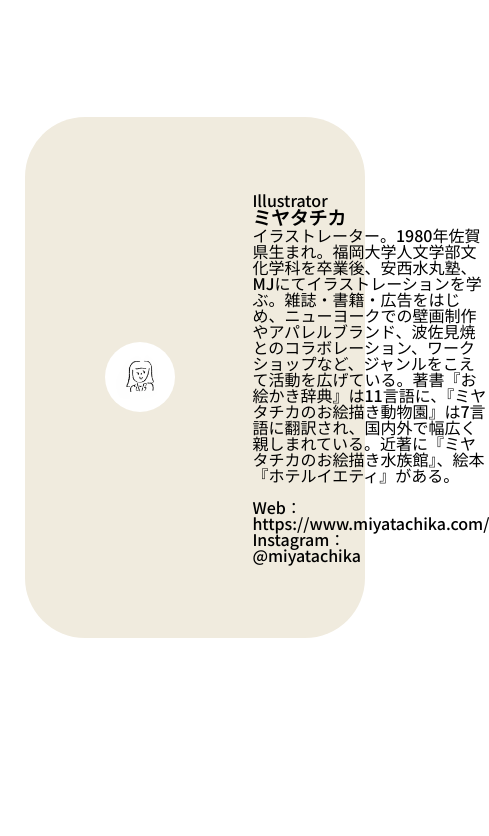
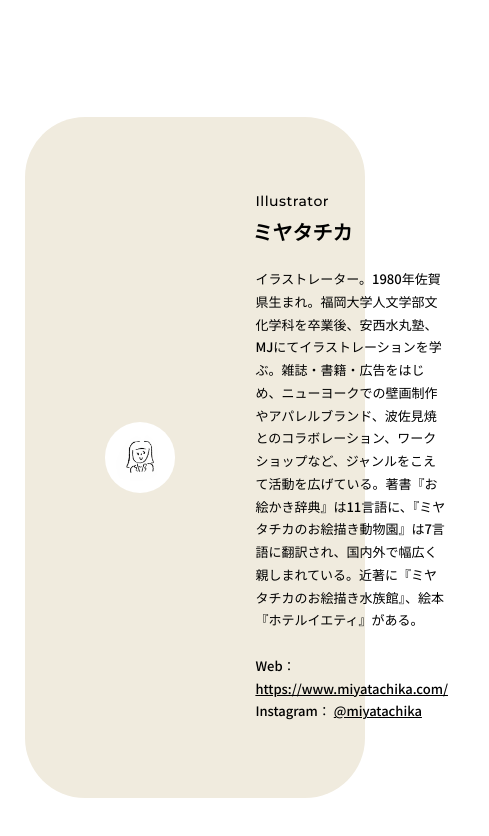
Before and after one commit to hi991016/woolrich, a plain HTML site: page index.html in a window 390 px wide. Shown: the part 2392-3228 px from the top of the page, 489 px wide, since content can reach past the window. Drawn offline with Linux system fonts and the light colour scheme.

Commit message:
update gsap

```diff
--- a/assets/js/main.js
+++ b/assets/js/main.js
@@ -24,7 +24,6 @@ const init = () => {
 const lenis = new Lenis({
   duration: 1.0,
   easing: (t) => Math.min(1, 1.001 - Math.pow(1 - t, 2.5)),
-  // easing: (t) => Math.min(1, 1.001 - Math.pow(2, -10 * t)),
   smooth: true,
   mouseMultiplier: 1.0,
   smoothTouch: true,
@@ -37,7 +36,9 @@ gsap.ticker.add((time) => {
   lenis.raf(time * 1000);
 });
 gsap.ticker.lagSmoothing(0);
-lenis.on("scroll", ScrollTrigger.update);
+lenis.on("scroll", () => {
+  ScrollTrigger.update();
+});
 
 // ===== app height =====
 const appHeight = () => {
@@ -58,6 +59,9 @@ window.addEventListener("resize", appHeight);
 gsap.registerPlugin(ScrollTrigger);
 
 const initGsap = () => {
+  // # clear old trigger
+  ScrollTrigger.getAll().forEach((st) => st.kill());
+
   // # change bg
   const defaultColor = getComputedStyle(document.body).backgroundColor;
   document.querySelectorAll("[data-bg]").forEach((panel) => {
@@ -67,6 +71,7 @@ const initGsap = () => {
       start: "top top",
       end: "bottom top",
       markers: false,
+      invalidateOnRefresh: true,
       onEnter: () =>
         gsap.to("body", {
           duration: 0.3,
@@ -93,29 +98,39 @@ const initGsap = () => {
         start: "top bottom",
         end: "bottom top",
         markers: false,
+        invalidateOnRefresh: true,
         toggleActions: "play none none reverse",
       },
     });
   });
 
-  // refactor refresh
+  // force trigger
   requestAnimationFrame(() => {
     ScrollTrigger.refresh();
   });
 };
 
-// # reset trigger when resize
+// force refresh triggers
 let resizeTimeout;
 const optimizedResize = () => {
   clearTimeout(resizeTimeout);
   resizeTimeout = setTimeout(() => {
-    requestAnimationFrame(initGsap);
+    requestAnimationFrame(() => {
+      appHeight();
+      ScrollTrigger.refresh();
+    });
   }, 200);
 };
 
+// use ResizeObserver with root margin
 const resizeObserver = new ResizeObserver(optimizedResize);
 resizeObserver.observe(document.documentElement, {
   box: "content-box",
+});
+
+// init gsap
+"load pageshow".split(" ").forEach((evt) => {
+  window.addEventListener(evt, initGsap);
 });
 
 // ### ===== DOMCONTENTLOADED ===== ###
--- a/assets/scss/imports/pages/_home.scss
+++ b/assets/scss/imports/pages/_home.scss
@@ -34,7 +34,7 @@
         margin: 130px auto 0;
         padding: 0 var(--p-sp);
 
-        font-size: 1.6rem;
+        font-size: clamp(1.6rem, 1.111vw, 2.2rem);
         font-weight: 700;
         line-height: 3.12;
         text-align: center;
@@ -190,6 +190,31 @@
       }
 
       &_content {
+        .heading {
+          p {
+            font-size: 1.4rem;
+            line-height: 1.3;
+            letter-spacing: 0.5px;
+            margin-left: 3px;
+          }
+
+          h3 {
+            margin-top: 7px;
+            font-size: 2rem;
+            line-height: 1.45;
+          }
+        }
+
+        .desc {
+          margin: 22px 0 0 3px;
+          font-size: 1.3rem;
+          line-height: 1.75;
+
+          p > a {
+            display: inline-block;
+            text-decoration: underline;
+          }
+        }
       }
     }
 
--- a/index.html
+++ b/index.html
@@ -153,7 +153,7 @@
                         </div>
                         <div class="diary_profile_content">
                             <div class="heading">
-                                <p>Illustrator</p>
+                                <p class="montserrat-medium">Illustrator</p>
                                 <h3>ミヤタチカ</h3>
                             </div>
                             <div class="desc">
@@ -161,9 +161,9 @@
                                     イラストレーター。1980年佐賀県生まれ。福岡大学人文学部文化学科を卒業後、安西水丸塾、MJにてイラストレーションを学ぶ。雑誌・書籍・広告をはじめ、ニューヨークでの壁画制作やアパレルブランド、波佐見焼とのコラボレーション、ワークショップなど、ジャンルをこえて活動を広げている。著書『お絵かき辞典』は11言語に、『ミヤタチカのお絵描き動物園』は7言語に翻訳され、国内外で幅広く親しまれている。近著に『ミヤタチカのお絵描き水族館』、絵本『ホテルイエティ』がある。
                                 </p>
                                 <p>&nbsp;</p>
-                                <p>Web：<a href="https://www.miyatachika.com/" target="_blank"
+                                <p>Web： <a href="https://www.miyatachika.com/" target="_blank"
                                         rel="noopener noreferrer">https://www.miyatachika.com/</a></p>
-                                <p>Instagram：<a href="https://www.instagram.com/miyatachika/" target="_blank"
+                                <p>Instagram： <a href="https://www.instagram.com/miyatachika/" target="_blank"
                                         rel="noopener noreferrer">@miyatachika</a></p>
                             </div>
                         </div>
```
Also changed, not shown: assets/css/style.min.css.
